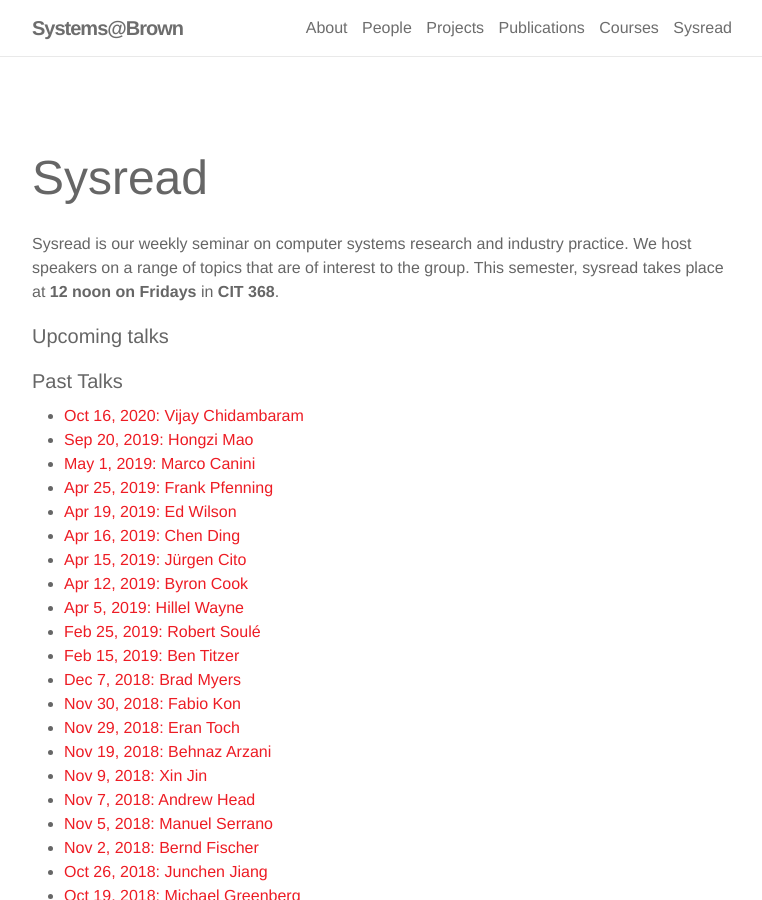
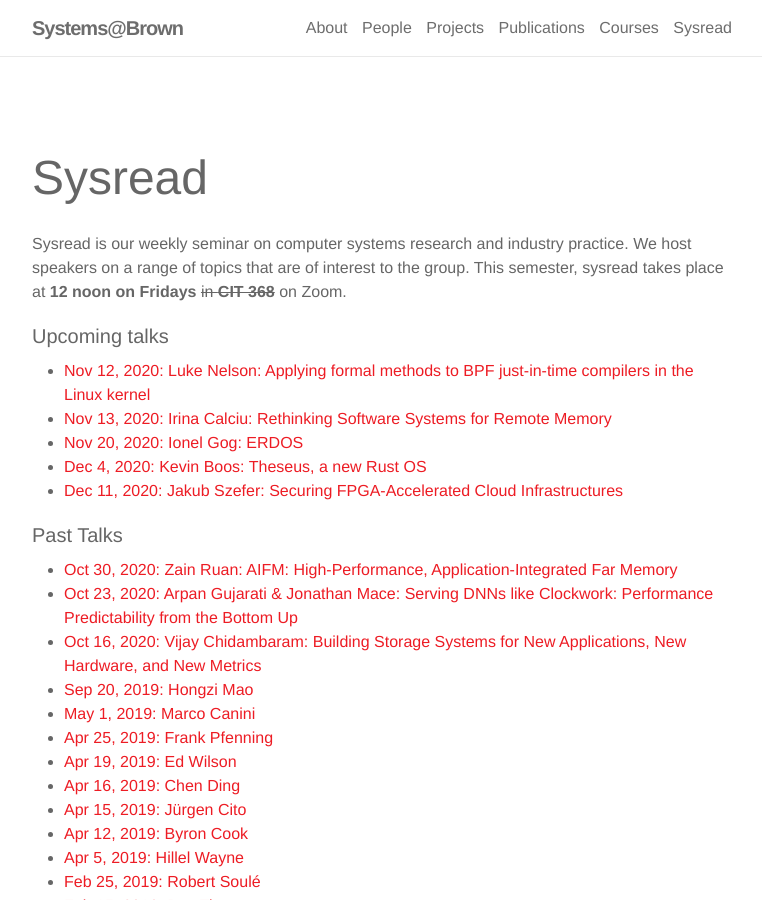
Before and after one commit to brownsys/systems-web, a Jekyll site: the page built from sysread/index.html, in a window 1280 px wide and 900 px high. Shown: the whole window, without its empty margins (258-1020 px from the left). Built offline with Jekyll 4.4.1, drawn with Linux system fonts in a browser that asks for light colours; nearby versions of some CDN libraries.

Commit message:
Lots of updates
People, courses, sysread talks for fall 2020

```diff
--- a/_pages/publications.md
+++ b/_pages/publications.md
@@ -4,7 +4,7 @@ permalink: /publications/
 title: Publications
 description: More recent first.
 order: 4
-years: [2019,2018,2017,2016,2015,2014,2013]
+years: [2020,2019,2018,2017,2016,2015,2014,2013]
 earlier: 2012
 ---
 
--- /dev/null
+++ b/_sysread/2020-10-30 Zain Ruan.md
@@ -0,0 +1,14 @@
+---
+layout: post
+title: "Zain Ruan: AIFM: High-Performance, Application-Integrated Far Memory"
+date: 2020-10-30
+categories: sysread
+---
+
+<p><b>Abstract:</b><br />
+Memory is the most contended and least elastic resource in datacenter servers today. Applications can use only local memory—which may be scarce—even though memory might be readily available on another server. This leads to unnecessary killings of workloads under memory pressure and reduces effective server utilization. We present application-integrated far memory (AIFM), which makes remote, “far” memory available to applications through a simple API and with high performance. AIFM achieves the same common-case access latency for far memory as for local RAM; it avoids read and write amplification that paging-based approaches suffer; it allows data structure engineers to build remoteable, hybrid near/far memory data structures; and it makes far memory transparent and easy to use for application developers. Our key insight is that exposing application-level semantics to a high-performance runtime makes efficient remoteable memory possible. Developers use AIFM’s APIs to make allocations remoteable, and AIFM’s runtime handles swapping objects in and out, prefetching, and memory evacuation. We evaluate AIFM with a prototypical web application frontend, a NYC taxi data analytics workload, a memcachedlike key-value cache, and Snappy compression. Adding AIFM remoteable memory to these applications increases their available memory without performance penalty. AIFM outperforms Fastswap, a state-of-the-art kernel-integrated, paging-based far memory system by up to 61x.
+</p>
+
+<p><b>Video:</b><br />
+<div style="text-align: center;"><iframe width="560" height="315" src="https://www.youtube-nocookie.com/embed/bFlRbeOxE5g" frameborder="0" allow="accelerometer; autoplay; clipboard-write; encrypted-media; gyroscope; picture-in-picture" allowfullscreen></iframe></div>
+</p>
--- /dev/null
+++ b/_sysread/2020-11-12 Luke Nelson.md
@@ -0,0 +1,10 @@
+---
+layout: post
+title: "Luke Nelson: Applying formal methods to BPF just-in-time compilers in the Linux kernel"
+date: 2020-11-12
+categories: sysread
+---
+
+<p><b>Abstract:</b><br />
+This talk will present our experience applying formal methods to a critical component in the Linux kernel, the just-in-time compilers ("JITs") for the Berkeley Packet Filter (BPF) virtual machine. We verify these JITs using Jitterbug, the first framework to provide a precise specification of JIT correctness that is capable of ruling out real-world bugs, and an automated proof strategy that scales to practical implementations. Using Jitterbug, we have designed, implemented, and verified a new BPF JIT for 32-bit RISC-V, found and fixed 16 previously unknown bugs in five other deployed JITs, and developed new JIT optimizations; all of these changes have been upstreamed to the Linux kernel. The results show that it is possible to build a verified component within a large, unverified system with careful design of specification and proof strategy.
+</p>
--- /dev/null
+++ b/_sysread/2020-11-13 Irina Calciu.md
@@ -0,0 +1,10 @@
+---
+layout: post
+title: "Irina Calciu: Rethinking Software Systems for Remote Memory"
+date: 2020-11-13
+categories: sysread
+---
+
+<p><b>Abstract:</b><br />
+Recent research efforts propose remote memory systems that pool memory from multiple hosts. These systems rely on the virtual memory subsystem to track application memory accesses and transparently offer remote memory to applications. We outline several limitations of this approach, such as page fault overheads and dirty data amplification. Instead, we argue for a fundamentally different approach: leverage the local host's cache coherence traffic to track application memory accesses at cache line granularity. Our approach uses emerging cache-coherent FPGAs to expose cache coherence events to the remote memory runtime. This approach not only accelerates remote memory systems by reducing dirty data amplification and by eliminating page faults, but also enables other use cases, such as live virtual machine migration, unified virtual memory, security and code analysis. All of these use cases open up many promising research directions.
+</p>
--- /dev/null
+++ b/_sysread/2020-11-20 Ionel Gog.md
@@ -0,0 +1,10 @@
+---
+layout: post
+title: "Ionel Gog: ERDOS"
+date: 2020-11-20
+categories: sysread
+---
+
+<p><b>Abstract:</b><br />
+TBD.
+</p>
--- /dev/null
+++ b/_sysread/2020-12-04 Kevin Boos.md
@@ -0,0 +1,10 @@
+---
+layout: post
+title: "Kevin Boos: Theseus, a new Rust OS"
+date: 2020-12-04
+categories: sysread
+---
+
+<p><b>Abstract:</b><br />
+TBD.
+</p>
--- /dev/null
+++ b/_sysread/2020-12-11 Jakub Szefer.md
@@ -0,0 +1,11 @@
+---
+layout: post
+title: "Jakub Szefer: Securing FPGA-Accelerated Cloud Infrastructures"
+date: 2020-12-11
+categories: sysread
+---
+
+<p><b>Abstract:</b><br />
+Cloud FPGAs have been gaining popularity in recent years due to the ability of users to request FPGA
+resources quickly, flexibly, and on-demand. However, as public cloud providers make FPGAs available to many, potentially mutually-untrusting users, security of these Cloud FPGA deployments needs to be analyzed, and defenses developed. This talk will discuss Cloud FPGA security from the perspective of side and covert channel attacks. Especially we want to address and prevent means for sensitive information, such as cryptographic keys or information about machine learning models from being leaked out. The talk will cover our recent work on thermal channels that can be used to create covert channels between users renting same FPGA over time. The talk will also discuss our other recent work on voltage-based channels that leverage custom circuits instantiated inside the FPGAs to measure voltage changes. Voltage-based channels can be used to leak sensitive information across FPGAs (in single-tenant or multi-tenant settings), or can be combined with other existing attacks to perform cross-talk leakage inside the FPGAs (in multi-tenant settings). The talk will end with overview of some defenses and open challenges in securing Cloud FPGAs.
+</p>
--- a/sysread/index.html
+++ b/sysread/index.html
@@ -11,7 +11,7 @@ layout: default
 Sysread is our weekly seminar on computer systems research and industry practice.
 We host speakers on a range of topics that are of interest to the group.
 
-This semester, sysread takes place at <b>12 noon on Fridays</b> in <b>CIT 368</b>.
+This semester, sysread takes place at <b>12 noon on Fridays</b> <s>in <b>CIT 368</b></s> on Zoom.
 
 {% assign today = 'now' | date: '%s' %}
 {% assign sorted = site.sysread | reverse %}
```
Also changed, not shown: _data/people.yml (+15 -8 lines), _pages/courses.md (+4 -1 lines), _sysread/2020-10-16 | Vijay Chidambaram.md (+8 -9 lines), _sysread/2020-10-23 | Arpan Gujarati.md (added, +14 -0 lines).
